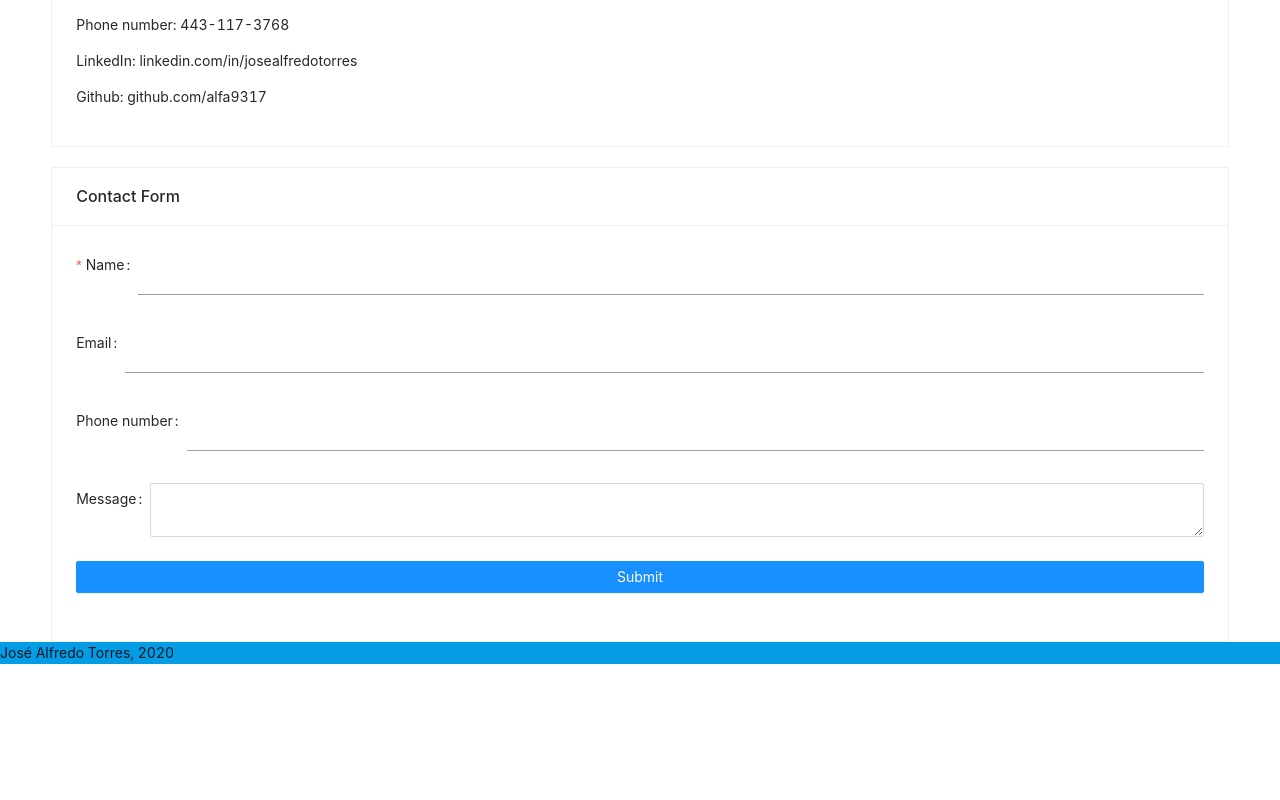
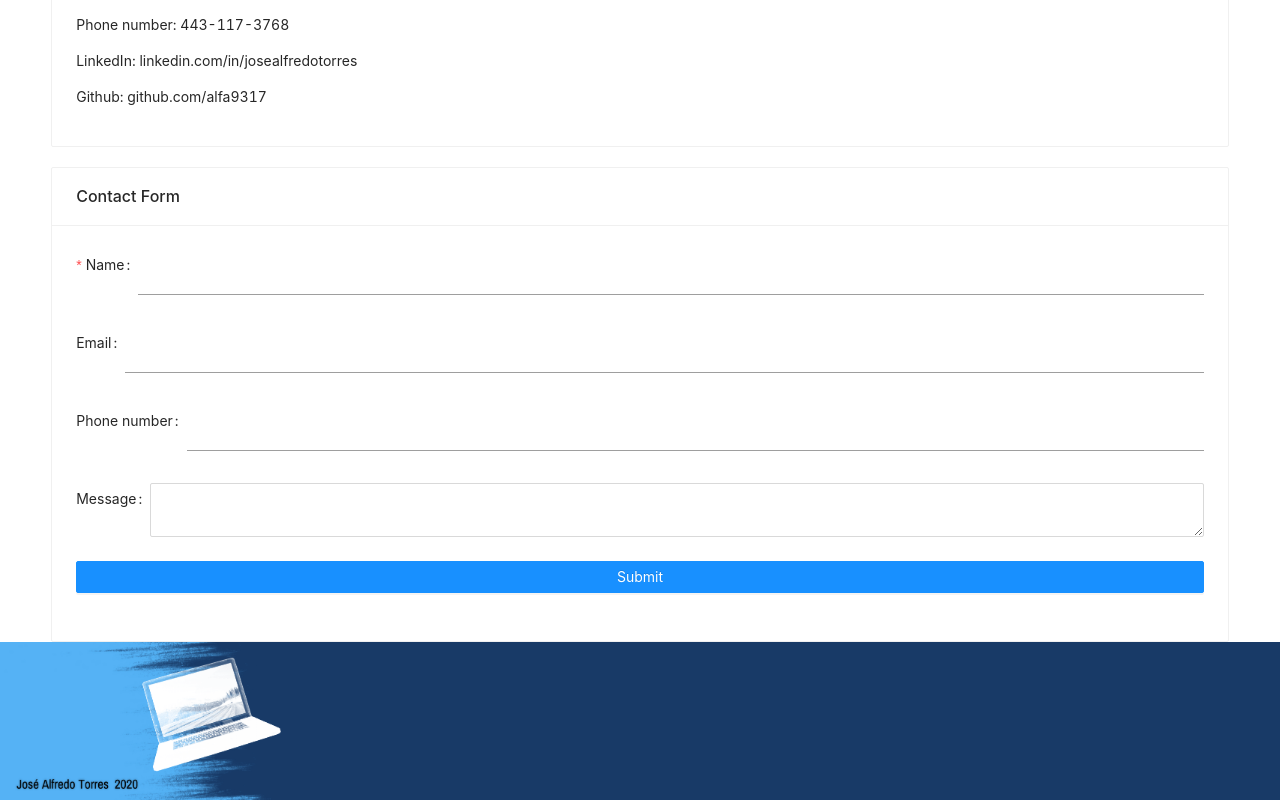
Before and after one commit to alfa9317/jatg-portfolio, a React (Create React App) app: page /contact in a window 1280 px wide. Shown: the part 189-989 px from the top of the page. Before the commit the page ends 853 px from the top, so only its background shows below. Built offline with nearby package versions, Linux system fonts and the light colour scheme; a web font is replaced by a local one.

Commit message:
Footer adornment

```diff
--- a/src/components/ui/Footer.js
+++ b/src/components/ui/Footer.js
@@ -1,15 +1,24 @@
 import React from 'react';
 import {makeStyles} from '@material-ui/core/styles';
+import footerAdornment from '../../assets/images/Footer_start.png';
 
 const useStyles = makeStyles(theme => ({
     footer: {
-        backgroundColor: theme.palette.common.blue,
+        backgroundColor: theme.palette.common.darkBlue,
         width: '100%'
+    },
+    adornment: {
+        width: '22em'
     }
 }))
 
 export default function Footer(){
     const classes = useStyles()
 
-    return <footer className={classes.footer}>José Alfredo Torres, 2020</footer>
+    return (
+        <footer className={classes.footer}>
+            <img alt='footbar decoration' src={footerAdornment} className={classes.adornment}/>
+         </footer>
+    );
+
 }
```
Also changed, not shown: src/assets/images/Footer_start.png (added).
